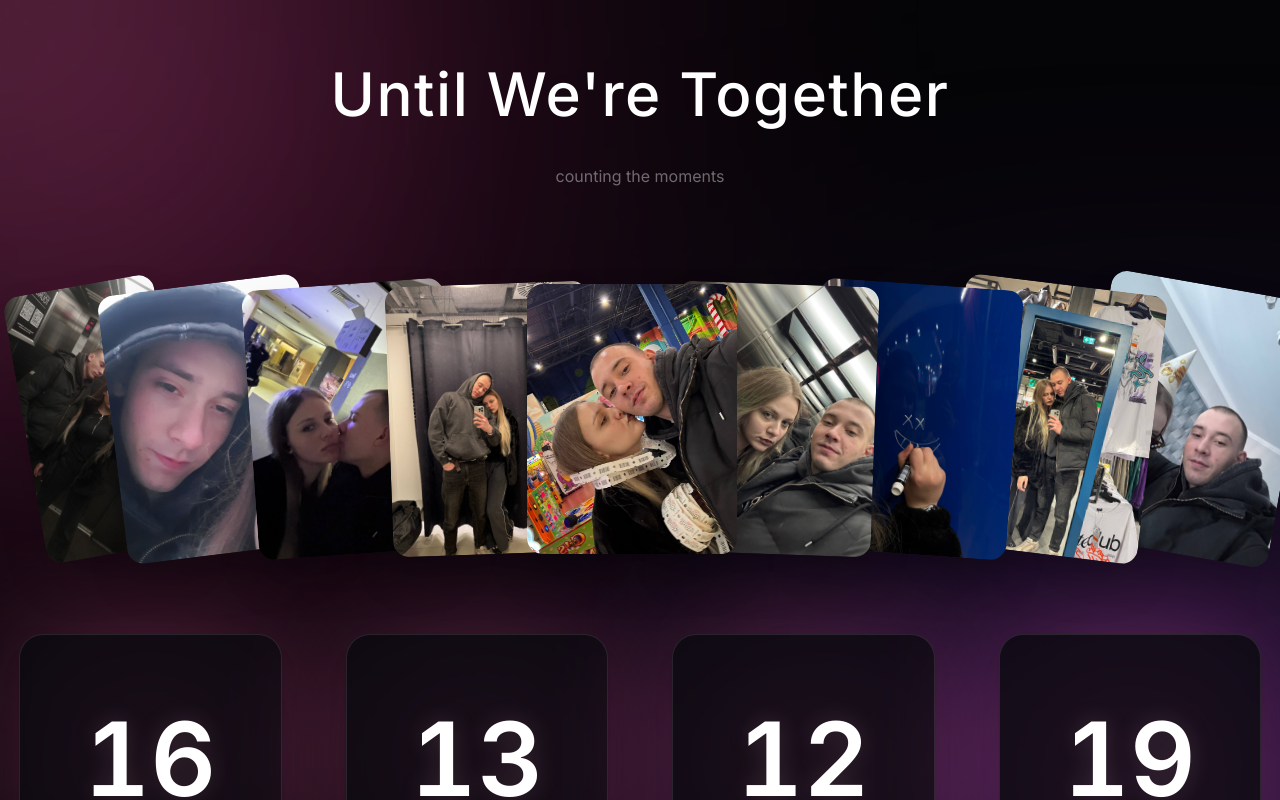
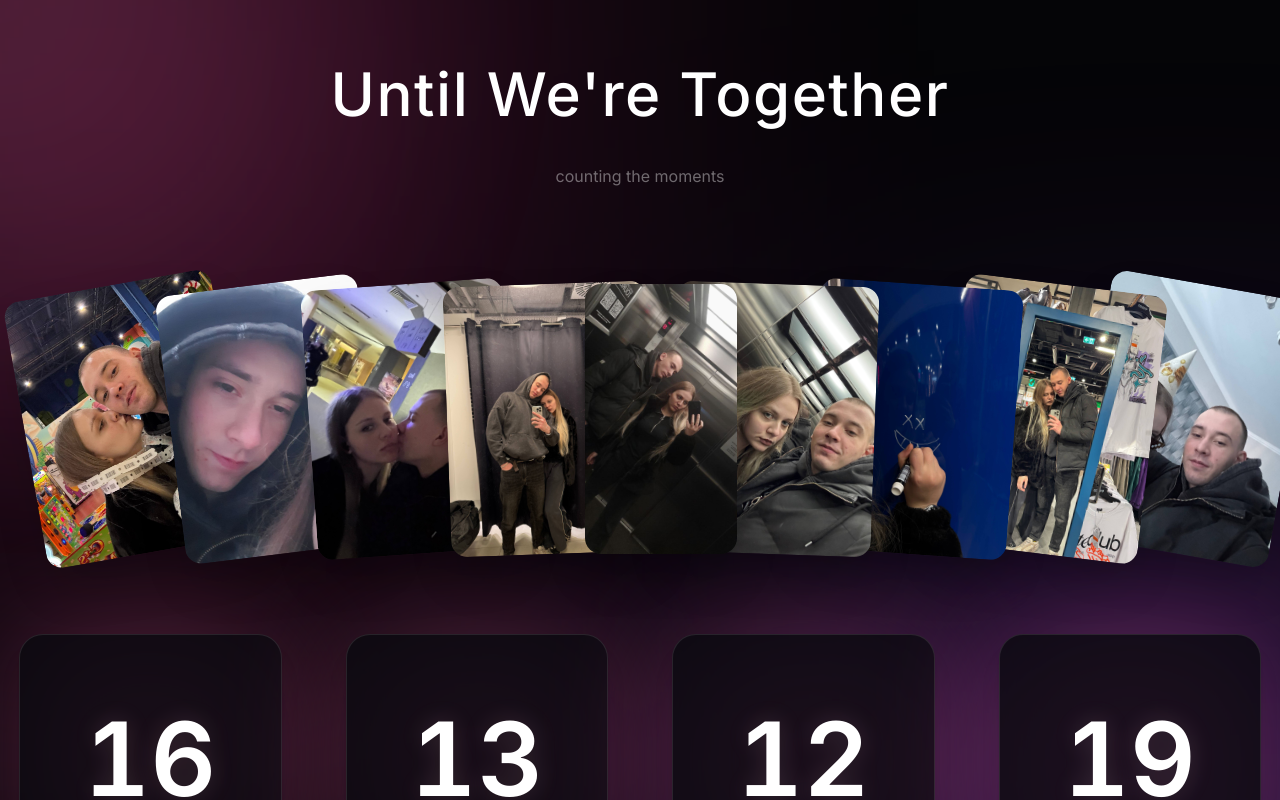
Before and after one commit to Vov79/counter1, a Next.js app: page / in a window 1280 px wide. Shown: the top 800 px of the page. Built offline with nearby package versions, Linux system fonts and the light colour scheme.

Commit message:
changed photos

```diff
--- a/app/page.tsx
+++ b/app/page.tsx
@@ -89,7 +89,7 @@ export default function Page() {
 
   <div className="group flex items-end relative">
 
-    <img src="/lift_ept.jpg" className="w-[210px] h-[270px] object-cover rounded-2xl shadow-2xl
+    <img src="/m4.jpg" className="w-[210px] h-[270px] object-cover rounded-2xl shadow-2xl
     transition-all duration-700 ease-[cubic-bezier(.19,1,.22,1)]
     -mr-16 rotate-[-10deg] z-10
     group-hover:translate-x-[-140px]
@@ -113,7 +113,7 @@ export default function Page() {
     group-hover:translate-x-[-35px]
     hover:scale-[1.35] hover:-translate-y-14 hover:rotate-0 hover:z-50"/>
 
-    <img src="/m4.jpg" className="w-[210px] h-[270px] object-cover rounded-2xl shadow-2xl
+    <img src="/lift_ept.jpg" className="w-[210px] h-[270px] object-cover rounded-2xl shadow-2xl
     transition-all duration-700 ease-[cubic-bezier(.19,1,.22,1)]
     -mr-16 rotate-[0deg] z-50
     hover:scale-[1.35] hover:-translate-y-14 hover:rotate-0 hover:z-[100]"/>
```
